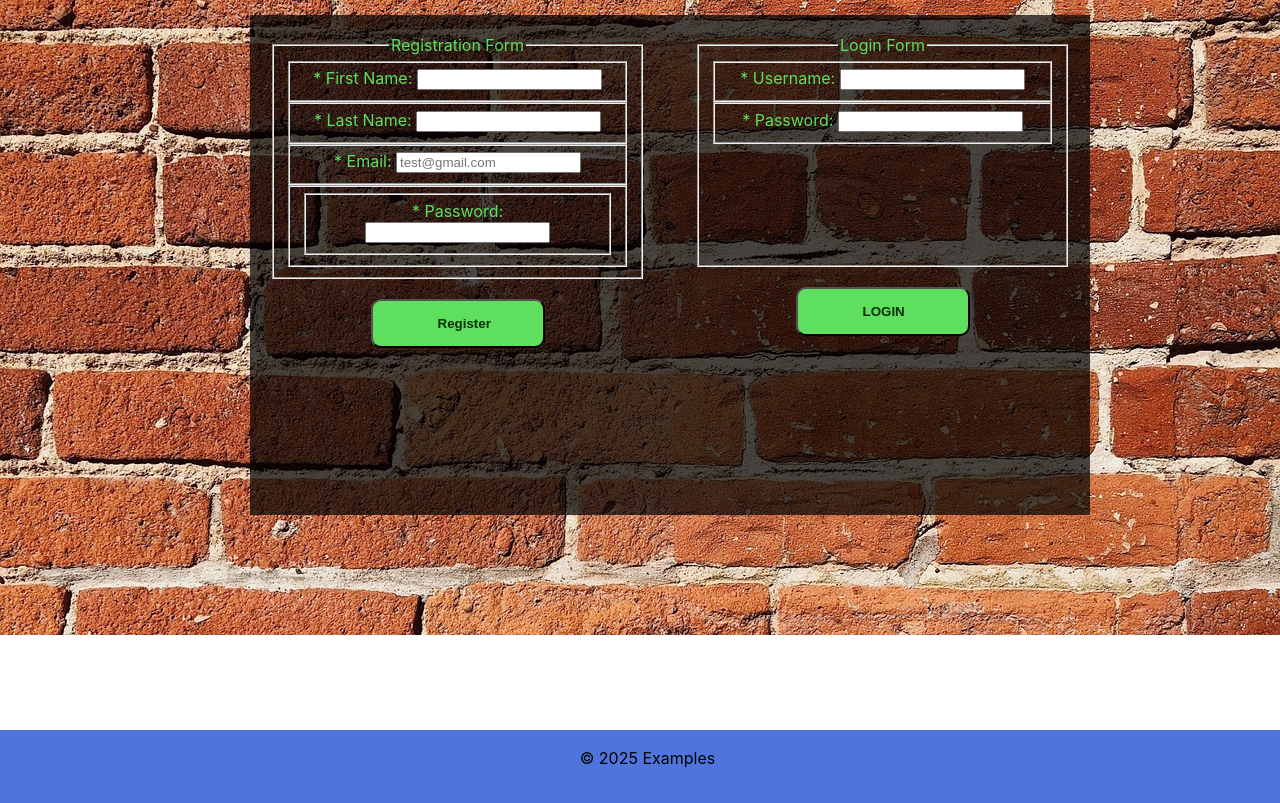
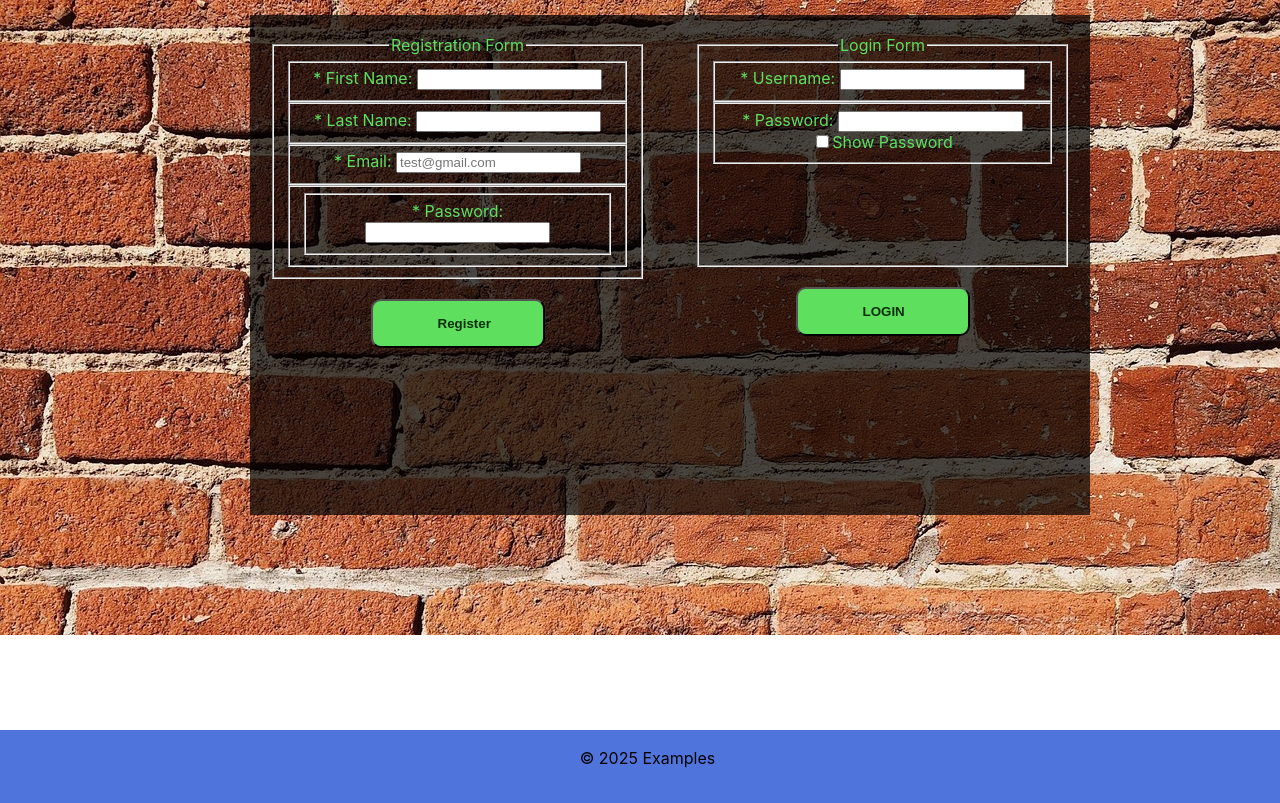
Before and after one commit to mvpetrusenko/react-pet-project, a React (Create React App) app: page / in a window 1280 px wide. Shown: the part 880-1683 px from the top of the page. Built offline with nearby package versions, Linux system fonts and the light colour scheme.

Commit message:
show password toggle

```diff
--- a/src/components/MainPage/MainPage.js
+++ b/src/components/MainPage/MainPage.js
@@ -1,4 +1,4 @@
-import React from 'react';
+import React, { useState } from 'react';
 import '../MainPage/MainPage.css'
 import { Link } from 'react-router-dom';
 import { useNavigate } from 'react-router-dom';
@@ -117,6 +117,62 @@ function MainPage() {
         formState: { errors }} = useForm({mode: "onChange"}
           );
 
+
+
+    // showPassChecked - false = show password checkbox is not checked
+    // event.target.checked - not event.target.value (returns on) to check if checkbox is checked or not
+    // const checkedShow = event.target.checked (returns true)
+
+    // if checkbox show password is checked
+    // show the value of input type=password in Login form
+    // isVisible - true = checkbox show password is unchecked
+    // setVisible(!isVisible) to true (!isVisible - to switch to checked)
+
+
+    // export default function ShowHidePassword({ name }) {
+    //   const [isVisible, setVisible] = useState(false);
+
+    //   const toggle = () => {
+    //     setVisible(!isVisible);
+    //   };
+
+    //   return (
+    //     <div className="form-group">
+    //       <input type={!isVisible ? "password" : "text"} name={name} required />
+    //       <span className="icon" onClick={toggle}>
+    //         {isVisible ? <EyeOutlined /> : <EyeInvisibleOutlined />}
+    //       </span>
+    //     </div>
+    //   );
+    // }
+
+
+
+    // !isVisible: This negates the current value of isVisible.
+    // If it's false, it becomes true, and vice versa
+    // If !isVisible is true (meaning isVisible is false), the type is
+    // set to 'password', hiding the input.
+    // If !isVisible is false (meaning isVisible is true), the type is
+    // set to 'text', showing the input.
+
+
+    // Initially, isVisible is false, so the input field's type is 'password'.
+    // When the checkbox is clicked, handleShowPasswordToggle is called.
+    // handleShowPasswordToggle toggles the value of isVisible.
+    // The input field's type is updated based on the new value of isVisible.
+    // If isVisible is now true, the type becomes 'text', showing
+    // the password. If it's false, the type becomes 'password', hiding it.
+
+
+    // When you change the type attribute to 'text', you're telling the
+    // browser to treat the input field as a regular text input
+    // The browser will then display the input exactly as it was typed, without any masking
+
+    const [isVisible, setVisible] = useState(false)
+
+    const handleShowPasswordToggle = () => {
+      setVisible(!isVisible)
+  }
 
 
 
@@ -409,7 +465,7 @@ function MainPage() {
               </fieldset>
               <fieldset>
                 <label for="passwordLogin">* Password: </label>
-                <input type='password' className='password'
+                <input type={!isVisible ? 'password' : 'text'}  className='password'
                 // Minimum eight characters, at least one uppercase letter,
                 // one lowercase letter, one number and one special character
                 {...register('passwordLogin', {
@@ -428,6 +484,10 @@ function MainPage() {
                   },
               })}></input><br></br>
               <span>{errors.passwordLogin?.message}</span>
+              <div className='showPasswordBlock'>
+                <input type='checkbox' name='showPassword' onChange={handleShowPasswordToggle}></input>
+                <label htmlFor='showPassword'>Show Password</label>
+              </div>
               </fieldset>
             </fieldset>
             <div>
```
Also changed, not shown: 1 other file (tests, documents, lock files or other folders).
